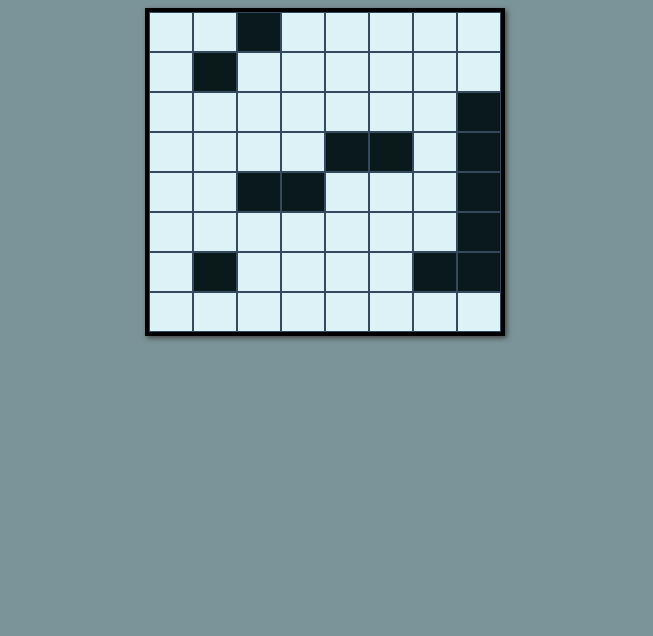
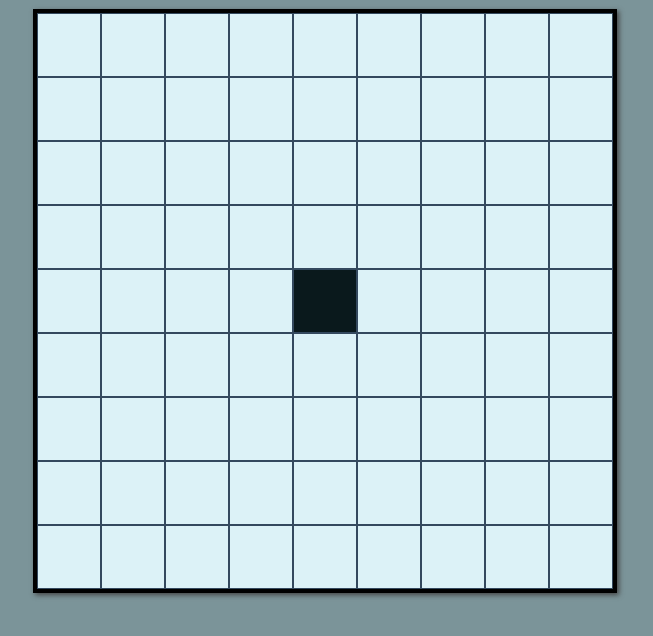
Before and after one commit to Gibon87/snakeFlex, a plain HTML site: page index.html in a window 1280 px wide. Shown: the whole page, without its empty margins (315-968 px from the left). Drawn offline with Linux system fonts and the light colour scheme.

Commit message:
adding changed files + js template

```diff
--- a/css/style.css
+++ b/css/style.css
@@ -6,16 +6,17 @@ body {
 	font: "San-serif":
 
 }
+.center {
+	text-align: center;
+}
 .container {
 	background-color: #fff;
 	box-shadow: 2px 2px 5px #444;
 	border: 4px solid black;
-	height: 100%;
+	display: inline-block;
 	margin: 1px auto;
-	max-width: 360px;
-	max-height: 360px;
 	padding: 0;
-	width: 100%;
+
 }
 .row {
 	display: flex;
@@ -27,10 +28,10 @@ body {
 	border: 1px solid #34495e;
 	background-color: #dcf2f7;
 	flex: 1;
-	height: 40px;
+	height: 5vw;
 	padding: 0;
 	text-align: center;
-	width: 40px;
+	width: 5vw;
 }
 .active {
 	background-color: #0a191c;
--- a/index.html
+++ b/index.html
@@ -6,87 +6,11 @@
     <title>Snake na Felx</title>
   </head>
   <body>
-    <div class="container">
-      <div class="row">
-        <div class="box "></div>
-        <div class="box"></div>
-        <div class="box active"></div>
-        <div class="box"></div>
-        <div class="box"></div>
-        <div class="box"></div>
-        <div class="box"></div>
-        <div class="box"></div>
-      </div>
-      <div class="row">
-        <div class="box"></div>
-        <div class="box active"></div>
-        <div class="box"></div>
-        <div class="box"></div>
-        <div class="box"></div>
-        <div class="box"></div>
-        <div class="box "></div>
-        <div class="box"></div>
-      </div>
-      <div class="row">
-        <div class="box"></div>
-        <div class="box"></div>
-        <div class="box"></div>
-        <div class="box"></div>
-        <div class="box"></div>
-        <div class="box"></div>
-        <div class="box"></div>
-        <div class="box active"></div>
-      </div>
-      <div class="row">
-        <div class="box"></div>
-        <div class="box"></div>
-        <div class="box"></div>
-        <div class="box"></div>
-        <div class="box active"></div>
-        <div class="box active"></div>
-        <div class="box"></div>
-        <div class="box active"></div>
-      </div>
-      <div class="row">
-        <div class="box"></div>
-        <div class="box"></div>
-        <div class="box active"></div>
-        <div class="box active"></div>
-        <div class="box"></div>
-        <div class="box"></div>
-        <div class="box"></div>
-        <div class="box active"></div>
-      </div>
-      <div class="row">
-        <div class="box"></div>
-        <div class="box"></div>
-        <div class="box"></div>
-        <div class="box"></div>
-        <div class="box"></div>
-        <div class="box"></div>
-        <div class="box"></div>
-        <div class="box active"></div>
-      </div>
-      <div class="row">
-        <div class="box"></div>
-        <div class="box active"></div>
-        <div class="box"></div>
-        <div class="box"></div>
-        <div class="box"></div>
-        <div class="box"></div>
-        <div class="box active"></div>
-        <div class="box active"></div>
-      </div>
-      <div class="row">
-        <div class="box"></div>
-        <div class="box"></div>
-        <div class="box"></div>
-        <div class="box"></div>
-        <div class="box"></div>
-        <div class="box"></div>
-        <div class="box"></div>
-        <div class="box"></div>
+    <div class="center">
+      <div class="container">
+
       </div>
     </div>
+    <script type="text/javascript" src="js/script.js"></script>
   </body>
 </html>
--- /dev/null
+++ b/js/script.js
@@ -0,0 +1,45 @@
+(function() {
+// informacja o grze , stale
+  const multiplier = 9,
+    startPoint = {
+      row: 4,
+      column: 4
+    };
+// tworzenie  board'u ( wiersze kolumny + dodawanie css )
+  function createBoard() {
+    const board = [],
+      container = document.querySelector('.container');
+
+    for (let i = 0; i < multiplier; i++) {
+      let row = document.createElement('div');
+
+// doddawanie wiersza do containeru
+      row.classList.add('row');
+      container.appendChild(row);
+
+      board[i] = [];
+// tworzenie boardu poprzez petle
+      for (let j = 0; j < multiplier; j++) {
+        let box = document.createElement('div');
+
+        box.classList.add('box');
+// start point
+        if (startPoint.row === i && startPoint.column === j) {
+          box.classList.add('active');
+        }
+// dodawnaie boxu do wiersza
+        row.appendChild(box);
+
+        board[i][j] = box;
+      }
+    }
+
+    return board;
+  }
+// tworzenie boardu
+
+  window.addEventListener('load', function() {
+    const board = createBoard();
+
+  })
+})();
```
